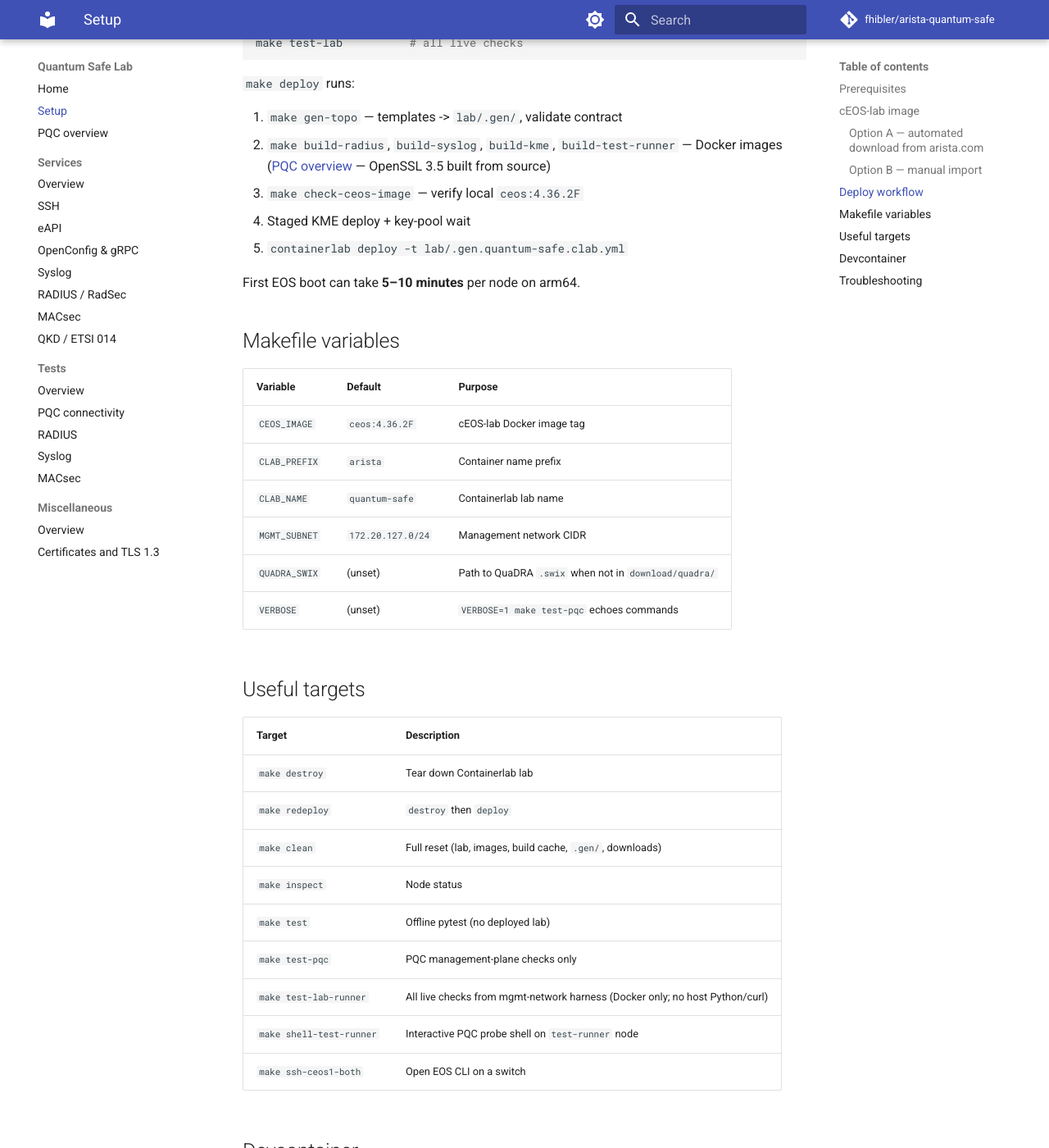
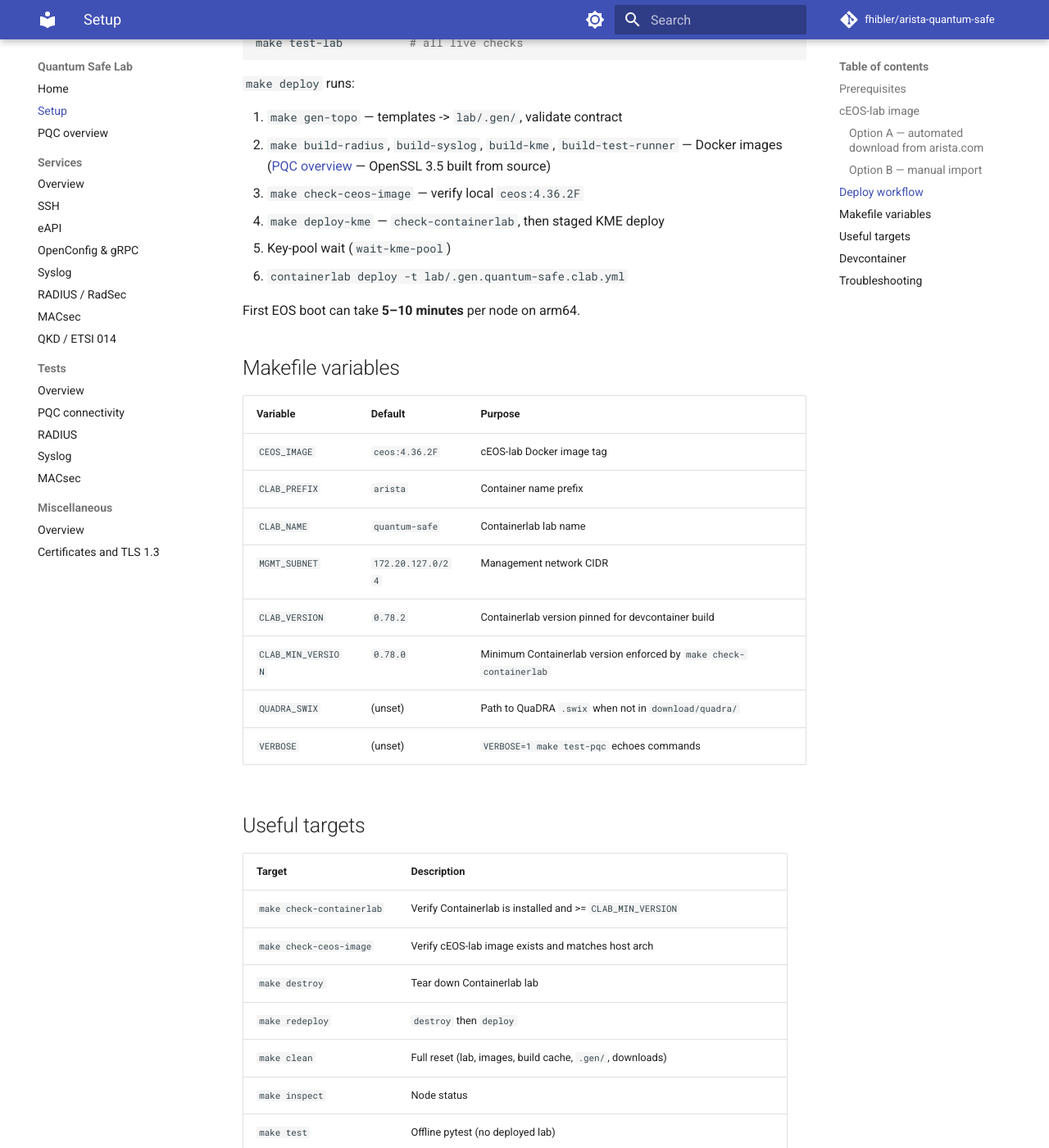
Before and after one commit to fhibler/arista-quantum-safe, an MkDocs documentation site: the page built from docs/setup.md, in a window 1280 px wide and 1400 px high, scrolled down 1205 px. Shown: the whole window at 82% size. Built offline with MkDocs 1.6.1 and Material for MkDocs 9.7.7, drawn with Linux system fonts in a browser that asks for light colours; comment, search, counter and statistics services are not loaded; some of the changed text lies outside the part shown.

Commit message:
Gate Containerlab deploy targets on installed CLI >= 0.78.0.
Add make check-containerlab and document CLAB_MIN_VERSION in setup and
internal Makefile references so deploy fails fast when the CLI is missing.

```diff
--- a/docs/setup.md
+++ b/docs/setup.md
@@ -4,7 +4,7 @@
 
 | Item | Required | Notes |
 |------|----------|-------|
-| Docker + Containerlab 0.78.2 | Yes | `containerlab version` |
+| Docker + Containerlab 0.78.0+ | Yes | `make check-containerlab` (devcontainer pins **0.78.2**) |
 | cEOS-lab `ceos:4.36.2F` | Yes | Match host arch (amd64 / arm64) |
 | ~10 GB RAM | Yes | |
 | Arista portal token | No | For `make download-ceos` only |
@@ -49,8 +49,9 @@ make test-lab          # all live checks
 1. `make gen-topo` — templates -> `lab/.gen/`, validate contract
 2. `make build-radius`, `build-syslog`, `build-kme`, `build-test-runner` — Docker images ([PQC overview](pqc-overview.md#openssl-build-requirement-lab-containers) — OpenSSL 3.5 built from source)
 3. `make check-ceos-image` — verify local `ceos:4.36.2F`
-4. Staged KME deploy + key-pool wait
-5. `containerlab deploy -t lab/.gen.quantum-safe.clab.yml`
+4. `make deploy-kme` — `check-containerlab`, then staged KME deploy
+5. Key-pool wait (`wait-kme-pool`)
+6. `containerlab deploy -t lab/.gen.quantum-safe.clab.yml`
 
 First EOS boot can take **5–10 minutes** per node on arm64.
 
@@ -62,6 +63,8 @@ First EOS boot can take **5–10 minutes** per node on arm64.
 | `CLAB_PREFIX` | `arista` | Container name prefix |
 | `CLAB_NAME` | `quantum-safe` | Containerlab lab name |
 | `MGMT_SUBNET` | `172.20.127.0/24` | Management network CIDR |
+| `CLAB_VERSION` | `0.78.2` | Containerlab version pinned for devcontainer build |
+| `CLAB_MIN_VERSION` | `0.78.0` | Minimum Containerlab version enforced by `make check-containerlab` |
 | `QUADRA_SWIX` | (unset) | Path to QuaDRA `.swix` when not in `download/quadra/` |
 | `VERBOSE` | (unset) | `VERBOSE=1 make test-pqc` echoes commands |
 
@@ -69,6 +72,8 @@ First EOS boot can take **5–10 minutes** per node on arm64.
 
 | Target | Description |
 |--------|-------------|
+| `make check-containerlab` | Verify Containerlab is installed and >= `CLAB_MIN_VERSION` |
+| `make check-ceos-image` | Verify cEOS-lab image exists and matches host arch |
 | `make destroy` | Tear down Containerlab lab |
 | `make redeploy` | `destroy` then `deploy` |
 | `make clean` | Full reset (lab, images, build cache, `.gen/`, downloads) |
@@ -89,6 +94,8 @@ A Docker-in-Docker devcontainer is provided under `.devcontainer/` for a reprodu
 |---------|--------|
 | `destroy` / `redeploy`: `Authentication required: Repository not found` | Generated topology missing; run `make gen-topo` first (or use `make redeploy`, which now runs it automatically) |
 | `check-ceos-image` fails | Import or download cEOS-lab; verify `docker image inspect ceos:4.36.2F` |
+| `check-containerlab` fails (not installed) | Install Containerlab 0.78.0+ or rebuild the devcontainer (`make sync-devcontainer` then rebuild) |
+| `check-containerlab` fails (too old) | Upgrade to >= 0.78.0 (devcontainer pins 0.78.2) |
 | Deploy stuck at EOS post-deploy | Wait for EOS POST; check `docker logs <ceos-container>` |
 | RadSec / PQC test failures | Confirm radius container healthy; run `make test-pqc VERBOSE=1`; on hosts without PQC curl use `make test-lab-runner` |
 | Syslog connection cap | Collector defaults to 10 TLS sessions; see [Syslog](services/syslog.md) in Services |
```
Also changed, not shown: README.md (+5 -1 lines), 2 other files.
